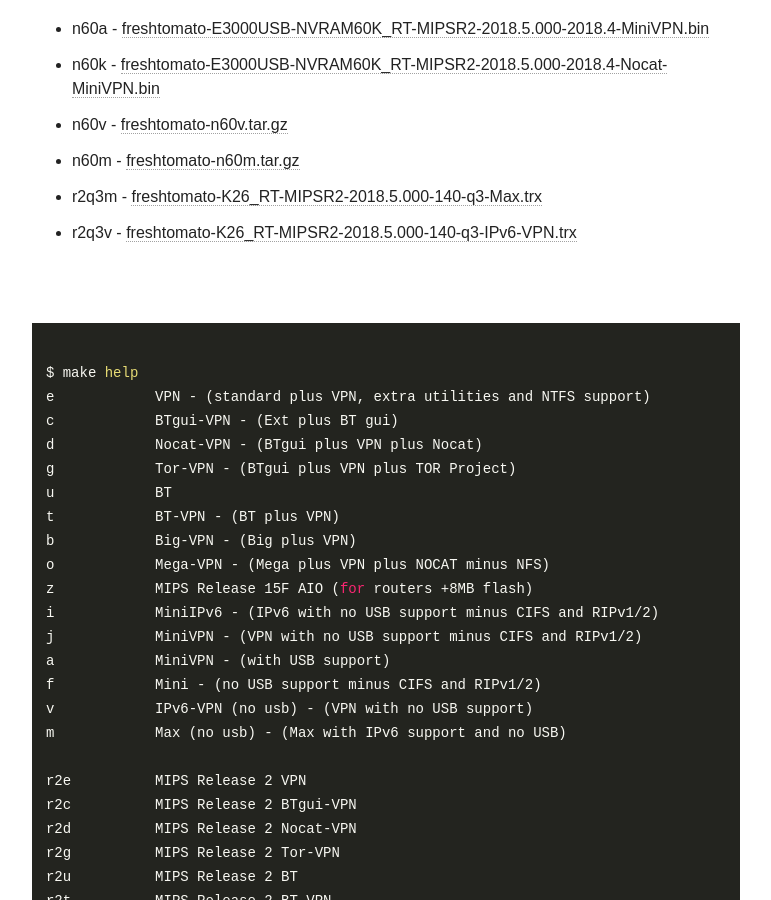
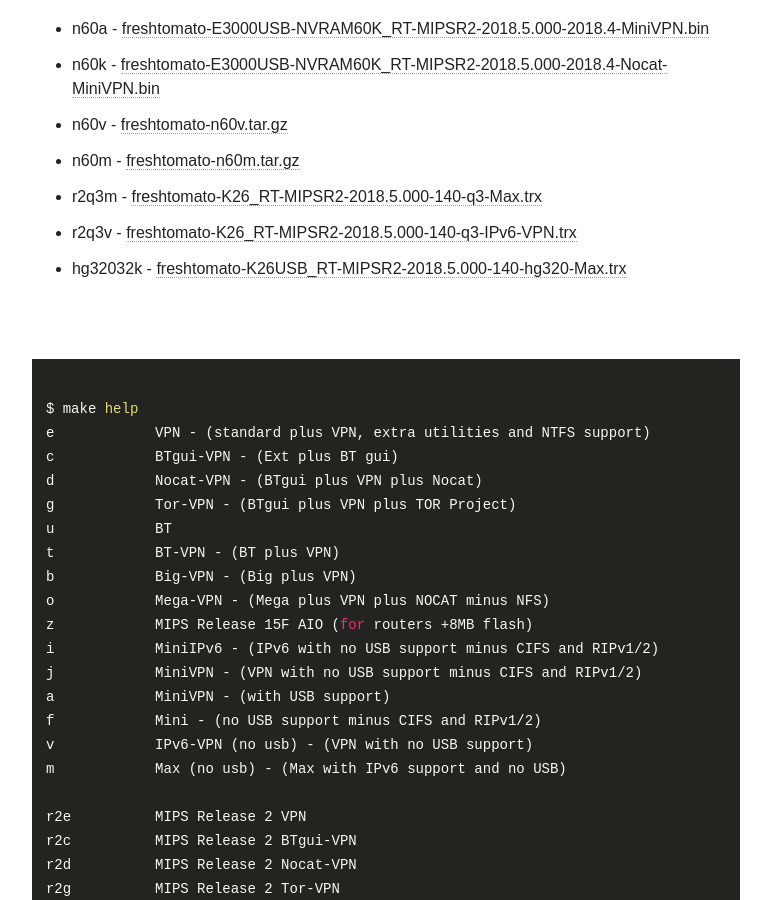
Before and after one commit to oglopss/freshtomato-mips-ci-jekyll, a Jekyll site: the page built from index.html, in a window 1280 px wide and 900 px high, scrolled down 1987 px. Shown: the whole window, without its empty margins (254-1025 px from the left). Built offline with Jekyll 4.4.1, drawn with Linux system fonts in a browser that asks for light colours; nearby versions of some CDN libraries.

Commit message:
Travis build 42 hg32032k pushed to gh-pages

```diff
--- a/_data/ss.yml
+++ b/_data/ss.yml
@@ -44,3 +44,4 @@
   - 0044 r2q3v freshtomato-K26_RT-MIPSR2-2018.5.000-140-q3-IPv6-VPN.trx
   - 0042 n60m freshtomato-n60m.tar.gz
   - 0043 r2q3m freshtomato-K26_RT-MIPSR2-2018.5.000-140-q3-Max.trx
+  - 0045 hg32032k freshtomato-K26USB_RT-MIPSR2-2018.5.000-140-hg320-Max.trx
```
Also changed, not shown: 1 other file.
